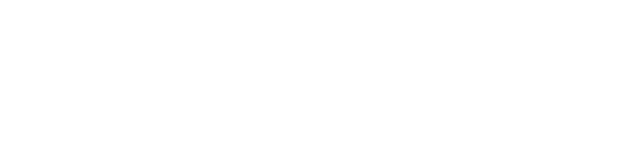
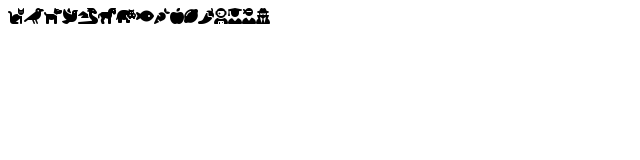
Before and after one commit to TrvMarco/js-es6-icons, a plain HTML site: page index.html in a window 1280 px wide. Shown: the whole page, without its empty margins (0-640 px from the left). Drawn offline with Linux system fonts and the light colour scheme.

Commit message:
aggiunto ciclo e stampa in pagina delle icone

```diff
--- a/data.js
+++ b/data.js
@@ -1,4 +1,4 @@
-[
+const animalsAll = [
 	{
 		name: 'cat',
 		prefix: 'fa-',
@@ -112,3 +112,16 @@
 		color: 'blue'
 	}
 ];
+
+
+// Seleziono il mio container da HTML
+const containerHTML = document.querySelector(".container");
+const element = document.createElement("div")
+containerHTML.appendChild(element)
+// element.innerHTML = `<i class="fa-solid fa-cat"></i>`
+// console.log(element);
+
+
+animalsAll.forEach((elm) => {
+	element.innerHTML += `<i class="fa-solid fa-${elm.name}"></i>`
+});
--- a/index.html
+++ b/index.html
@@ -4,9 +4,19 @@
         <meta charset="UTF-8">
         <meta http-equiv="X-UA-Compatible" content="IE=edge">
         <meta name="viewport" content="width=device-width, initial-scale=1.0">
-    <title>Document</title>
+        <!-- F0NTAWESOME -->
+        <link rel="stylesheet" href="https://cdnjs.cloudflare.com/ajax/libs/font-awesome/6.1.1/css/all.min.css" integrity="sha512-KfkfwYDsLkIlwQp6LFnl8zNdLGxu9YAA1QvwINks4PhcElQSvqcyVLLD9aMhXd13uQjoXtEKNosOWaZqXgel0g==" crossorigin="anonymous" referrerpolicy="no-referrer" />
+        <!-- CSS -->
+        <link rel="stylesheet" href="style.css">
+        <title>FontIcons</title>
     </head>
     <body>
-
+        <div class="container">
+            <template class="tpl-animal-conainer">
+                <div><i class="fa-solid fa-cat"></i></div>
+            </template>
+        </div>
+        <!-- JS -->
+        <script src="data.js"></script>
     </body>
 </html>
```
Also changed, not shown: style.css (added). Lines whose indentation alone changed are shown as unchanged.
